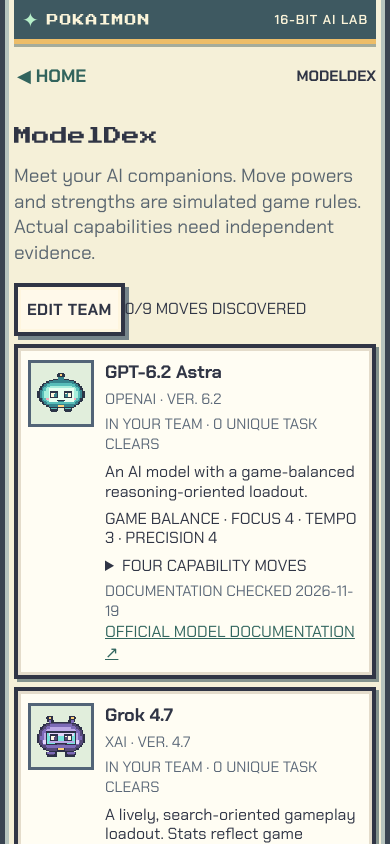
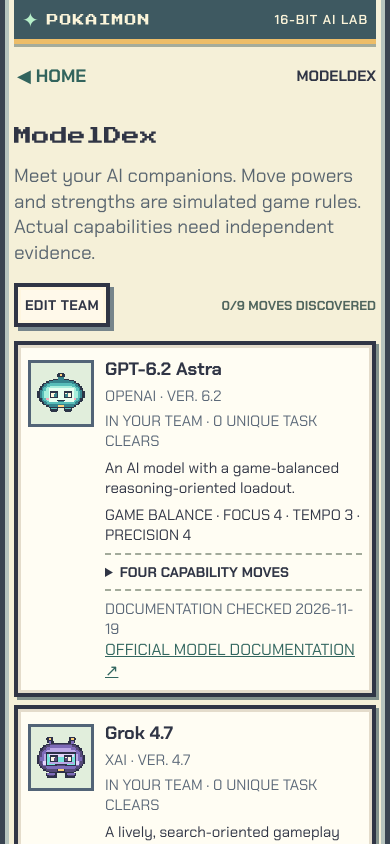
Before and after one commit to Danejw/Pokaimon, a React (Vite) app: page / in a window 390 px wide. Both pictures are taken after a click on the button "MODELDEX". Shown: the top 844 px of the page. Built offline with nearby package versions, Linux system fonts and the light colour scheme.

Commit message:
phase2: add compact mobile-first ModelDex and squad editor styling

```diff
--- a/src/style.css
+++ b/src/style.css
@@ -375,3 +375,34 @@ h1,h2,h3{margin:0}
   color:#356246;font:800 12px 'Chakra Petch',system-ui,sans-serif;
 }
 @media(max-width:375px){.battle-intent{font-size:11px;padding:2px 5px}}
+
+
+/* ModelDex and squad editor: reuse existing handheld visual language. */
+.home-submenu{display:flex;flex-wrap:wrap;justify-content:center;gap:3px;margin:8px 0}
+.home-submenu .text-button{font-size:clamp(14px,3.4vw,17px);padding:6px 7px;margin:4px 0}
+.modeldex-actions{display:flex;align-items:center;justify-content:space-between;gap:9px;margin-bottom:14px}
+.modeldex-actions .secondary{min-height:44px;padding:7px;font-size:14px}
+.modeldex-actions span{font:700 13px/1.2 'Chakra Petch',system-ui,sans-serif;color:#50665e}
+.dex-entry{align-items:flex-start}
+.dex-entry .guide-portrait{margin-top:3px}
+.dex-entry .guide-card-copy p{font-size:15px;line-height:1.3}
+.dex-moves{margin:8px 0;border-top:2px dashed #a2aa9a;border-bottom:2px dashed #a2aa9a;padding:8px 0}
+.dex-moves summary{cursor:pointer;font:700 14px 'Chakra Petch',system-ui,sans-serif}
+.dex-moves p{padding:4px 0;margin:5px 0}
+.dex-moves b{font-size:13px}
+.dex-moves span{font-size:14px}
+.team-pick{display:flex;align-items:center;gap:9px;margin:6px 0;padding:9px;background:#fff9e8;border:4px solid #344254}
+.team-pick input,.team-reward-option input{accent-color:#4b986a;width:21px;height:21px;flex:none}
+.team-pick .squad-icon{width:52px;height:52px}
+.team-pick-copy{display:flex;flex-direction:column;gap:6px;min-width:0;flex:1}
+.team-pick-copy strong{font:700 17px 'Chakra Petch',system-ui,sans-serif}
+.team-pick-copy small{font:600 12px/1.2 'Chakra Petch',system-ui,sans-serif;color:#637078;overflow-wrap:anywhere}
+.team-actions{display:grid;grid-template-columns:1fr 1fr;gap:8px;margin:14px 0 6px}
+.team-actions button{font-size:14px;padding:8px 5px}
+.team-message{min-height:28px;font:700 13px/1.35 'Chakra Petch',system-ui,sans-serif;color:#5b664d}
+.team-reward{background:#f7edce;border:4px solid #344254;padding:12px;margin:17px 0}
+.team-reward h3{margin:3px 0 11px!important}
+.team-reward strong{font:700 17px 'Chakra Petch',system-ui,sans-serif}
+.team-reward p{font:15px/1.3 'Chakra Petch',system-ui,sans-serif}
+.team-reward-option{display:flex;align-items:center;gap:9px;font:700 15px 'Chakra Petch',system-ui,sans-serif;margin:12px 0}
+.team-reward small{font:700 13px 'Chakra Petch',system-ui,sans-serif;color:#65695f}
```
